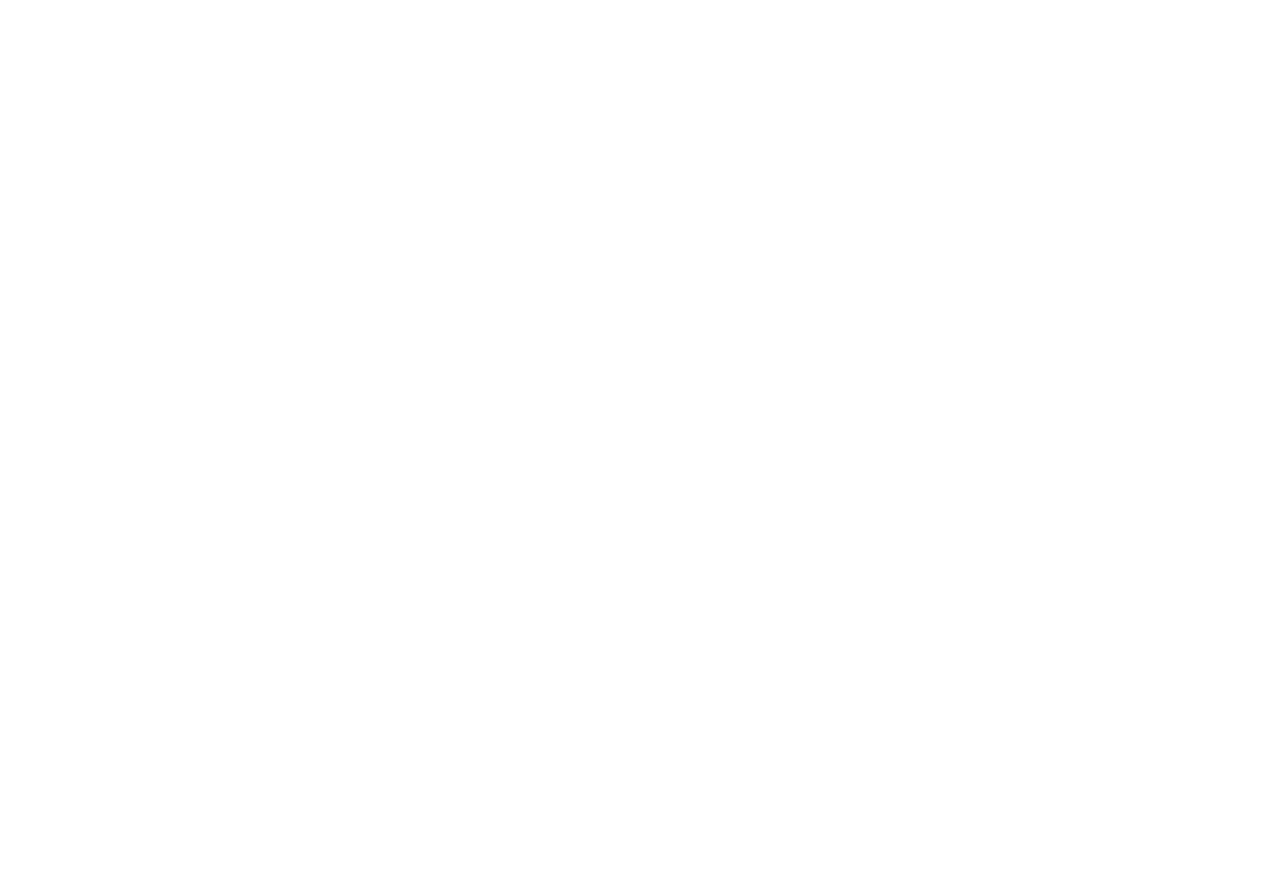
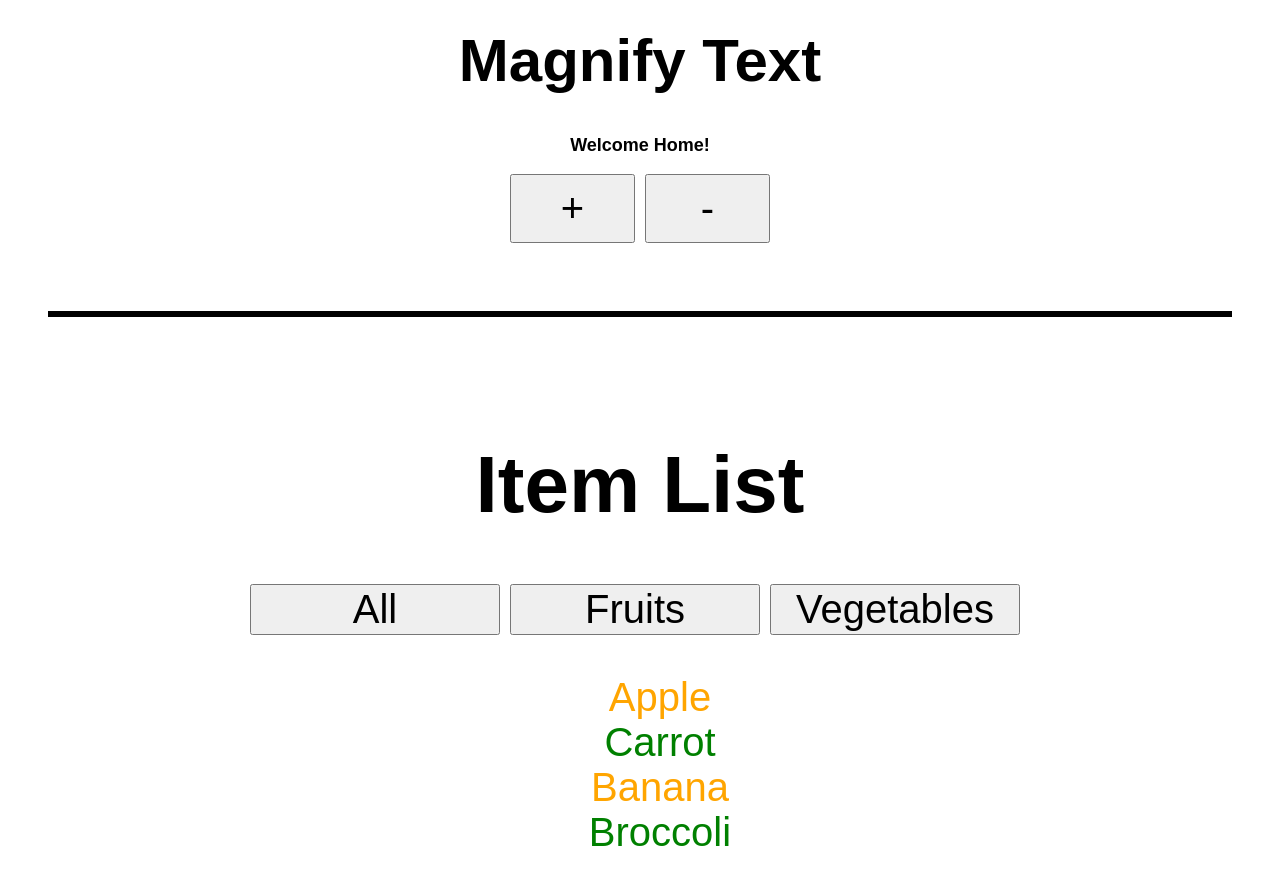
Before and after one commit to mdadil09/React-JS-Practice-Set, a React (Create React App) app in the folder set-4/: page / in a window 1280 px wide. Shown: the part 740-1624 px from the top of the page. Before the commit the page ends 800 px from the top, so only its background shows below. Built offline with nearby package versions, Linux system fonts and the light colour scheme.

Commit message:
completed till problem-03

```diff
--- a/set-4/src/App.js
+++ b/set-4/src/App.js
@@ -1,6 +1,8 @@
 import "./App.css";
+import DisplayVegetable from "./Pages/DisplayVegetable/DisplayVegetable";
 import HeroAndVillian from "./Pages/HeroAndVillian/HeroAndVillian";
-import { characters } from "./data";
+import MagnifyText from "./Pages/MagnifyText/MagnifyText";
+import { characters, itemList } from "./data";
 
 function App() {
   return (
@@ -9,6 +11,9 @@
       <hr />
       <HeroAndVillian characters={characters} />
       <hr />
+      <MagnifyText />
+      <hr />
+      <DisplayVegetable itemList={itemList} />
     </div>
   );
 }
--- /dev/null
+++ b/set-4/src/Pages/DisplayVegetable/DisplayVegetable.jsx
@@ -0,0 +1,45 @@
+import React, { useState } from "react";
+
+const DisplayVegetable = ({ itemList }) => {
+  const [showFilteredItem, setshowFilteredItem] = useState(null);
+  const filterItem = showFilteredItem
+    ? itemList.filter((item) => item.category === showFilteredItem)
+    : itemList;
+  return (
+    <div className="container" style={{ padding: "60px", fontSize: "40px" }}>
+      <h1>Item List</h1>
+      <div className="buttons">
+        <button
+          style={{ marginRight: "10px", width: "250px", fontSize: "40px" }}
+          onClick={() => setshowFilteredItem(null)}
+        >
+          All
+        </button>
+        <button
+          style={{ marginRight: "10px", width: "250px", fontSize: "40px" }}
+          onClick={() => setshowFilteredItem("Fruit")}
+        >
+          Fruits
+        </button>
+        <button
+          style={{ marginRight: "10px", width: "250px", fontSize: "40px" }}
+          onClick={() => setshowFilteredItem("Vegetable")}
+        >
+          Vegetables
+        </button>
+      </div>
+      <ul style={{ listStyle: "none" }}>
+        {filterItem.map(({ id, name, category }) => (
+          <li
+            key={id}
+            style={{ color: category === "Fruit" ? "orange" : "green" }}
+          >
+            {name}
+          </li>
+        ))}
+      </ul>
+    </div>
+  );
+};
+
+export default DisplayVegetable;
--- /dev/null
+++ b/set-4/src/Pages/MagnifyText/MagnifyText.jsx
@@ -0,0 +1,32 @@
+import React, { useState } from "react";
+
+const MagnifyText = () => {
+  const [fontSize, setFontSize] = useState(18);
+  return (
+    <div className="container" style={{ padding: "60px" }}>
+      <h1 style={{ fontSize: "60px" }}>Magnify Text</h1>
+      <p style={{ fontSize: `${fontSize}px`, fontWeight: "bold" }}>
+        Welcome Home!
+      </p>
+      <button
+        style={{
+          marginRight: "10px",
+          padding: "10px",
+          fontSize: "40px",
+          width: "125px",
+        }}
+        onClick={() => setFontSize(fontSize + 1)}
+      >
+        +
+      </button>
+      <button
+        style={{ padding: "10px", fontSize: "40px", width: "125px" }}
+        onClick={() => setFontSize(fontSize - 1)}
+      >
+        -
+      </button>
+    </div>
+  );
+};
+
+export default MagnifyText;
--- a/set-4/src/data.js
+++ b/set-4/src/data.js
@@ -49,3 +49,10 @@
     },
   ],
 };
+
+export const itemList = [
+  { id: 1, name: "Apple", category: "Fruit" },
+  { id: 2, name: "Carrot", category: "Vegetable" },
+  { id: 3, name: "Banana", category: "Fruit" },
+  { id: 4, name: "Broccoli", category: "Vegetable" },
+];
```
Also changed, not shown: 1 other file (tests, documents, lock files or other folders).
